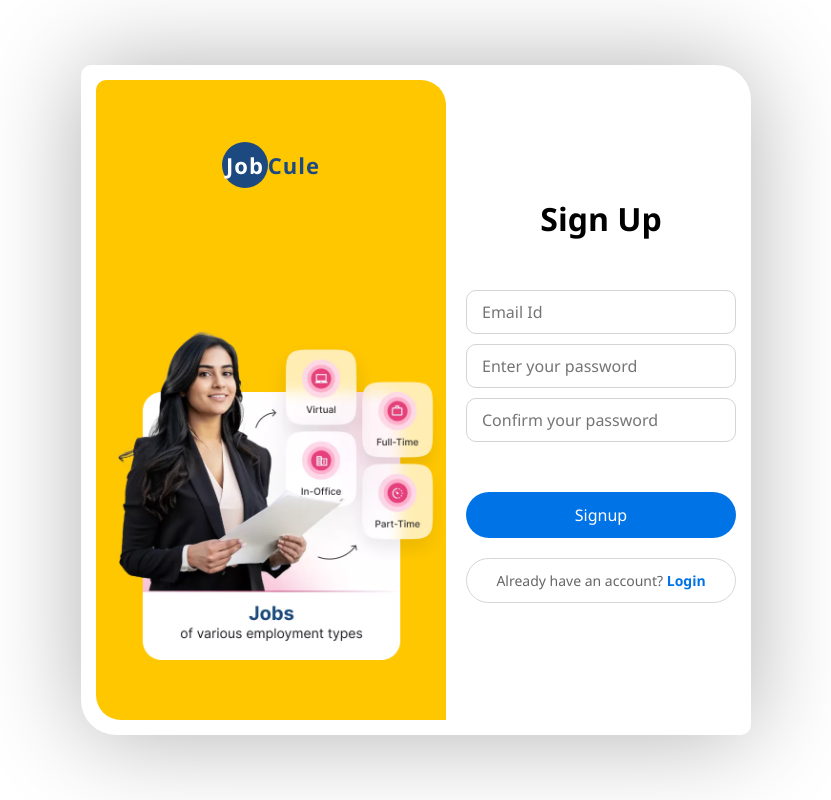
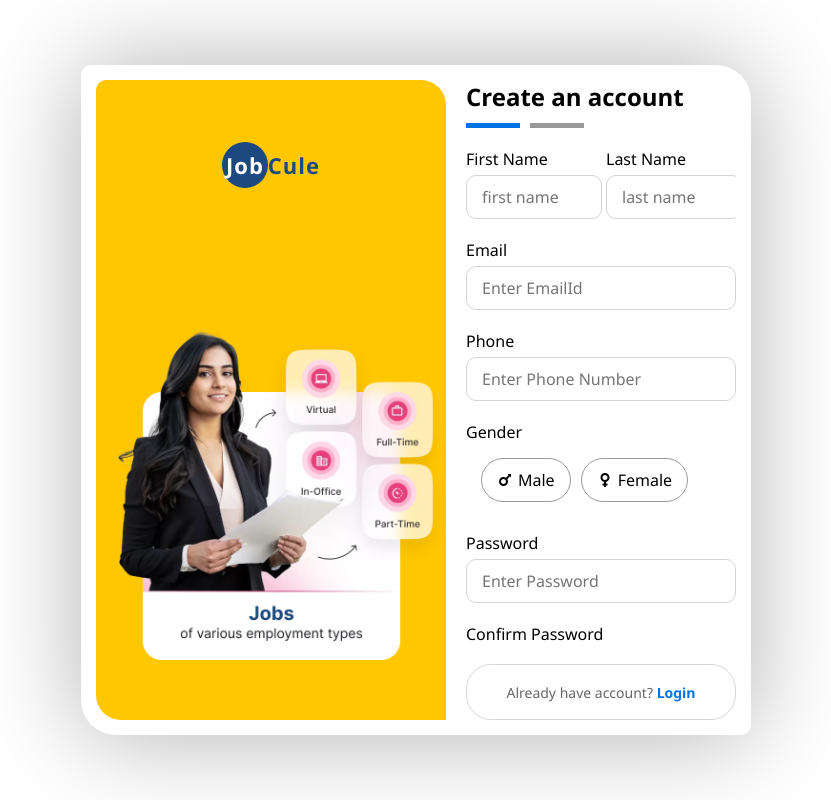
Before and after one commit to kedarlin/job-portal, a React (Vite) app: page /signup in a window 1280 px wide. Shown: the whole page, without its empty margins (224-1055 px from the left). Built offline with nearby package versions, Linux system fonts and the light colour scheme.

Commit message:
updated with signup pages

```diff
--- a/src/App.tsx
+++ b/src/App.tsx
@@ -1,4 +1,4 @@
-import { BrowserRouter as Router, Routes, Route } from "react-router-dom";
+import { BrowserRouter as Router, Routes, Route, Navigate } from "react-router-dom";
 import Login from "./pages/login/login";
 import LandingPage from "./pages/landingPage";
 import JobsPage from "./pages/jobsPage";
@@ -10,9 +10,10 @@ function App() {
   return (
     <Router>
       <Routes>
+        <Route path="/" element={<Navigate to="/login" />} />
         <Route path="/login" element={<Login />} />
         <Route path="/signup" element={<Signup />} />
-        <Route path="/" element={<LandingPage />} />
+        <Route path="/home" element={<LandingPage />} />
         <Route path="/jobs" element={<JobsPage />} />
         <Route path="/internships" element={<InternshipsPage />} />
         <Route path="/applications" element={<ApplicationsPage />} />
--- a/src/components/common/navbar/navbar.tsx
+++ b/src/components/common/navbar/navbar.tsx
@@ -20,7 +20,7 @@ function Navbar() {
       <div className="navbar-content">
         <div className="navbar-left">
           <div
-            onClick={() => handleNavigation("Home", "/")}
+            onClick={() => handleNavigation("Home", "/home")}
             style={{ cursor: "pointer" }}
           >
             <Logo />
--- a/src/pages/internshipsPage.tsx
+++ b/src/pages/internshipsPage.tsx
@@ -1,12 +1,13 @@
 import Footer from "../components/common/footer/footer"
 import Navbar from "../components/common/navbar/navbar"
+import Internships from "../components/layout/internships/internships"
 
 
 const InternshipsPage = () => {
   return (
     <div className="internshipspage">
         <Navbar />
-        <InternshipsPage />
+        <Internships />
         <Footer />
     </div>
   )
--- a/src/pages/jobsPage.tsx
+++ b/src/pages/jobsPage.tsx
@@ -1,3 +1,4 @@
+import Footer from "../components/common/footer/footer"
 import Navbar from "../components/common/navbar/navbar"
 import Jobs from "../components/layout/jobs/jobs"
 
@@ -7,7 +8,7 @@ const JobsPage = () => {
     <div className='jobspage'>
         <Navbar />
         <Jobs />
-        <Navbar />
+        <Footer />
     </div>
   )
 }
--- a/src/pages/signup/signup.css
+++ b/src/pages/signup/signup.css
@@ -34,17 +34,30 @@
 }
 .signup-right{
     flex: 2;
-    align-self: center;
     display: flex;
     flex-direction: column;
-    gap: 50px;
+    gap: 10px;
     width: 100%;
 }
 .signup-title{
-    flex: 3;
-    font-size: 32px;
+    font-size: 24px;
     font-weight: 600;
-    text-align: center;
+    /* text-align: center; */
+}
+.signup-progresses{
+    display: flex;
+    flex-direction: row;
+    align-items: center;
+    gap: 10px;
+}
+.signup-progress{
+    height: 5px;
+    background-color: #999;
+    width: 20%;
+    cursor: pointer;
+}
+.signup-progress.complete{
+    background-color: #0073e6;
 }
 .signup-form{
     flex: 5;
@@ -67,10 +80,10 @@
 }
 .signup-submit-button, .signup-signup-button{
     all: unset;
-    margin-top: 40px;
+    margin-top: 10px;
     text-align: center;
     border-radius: 25px;
-    /* width: 100%; */
+    height: 30px;
     padding: 12px 0;
     color: #fff;
     font-weight: 500;
@@ -78,9 +91,9 @@
     cursor: pointer;
     position: relative;
     z-index: 1;
-    overflow: hidden;
+    /* overflow: hid; */
 }
-.signup-submit-button:before {
+/* .signup-submit-button:before {
     content: "";
     position: absolute;
     top: 0;
@@ -93,7 +106,7 @@
 }
 .signup-submit-button:hover:before {
     left: 0;
-}
+} */
 .signup-signup-button{
     margin-top: 10px;
     background-color: #00000000;
@@ -104,3 +117,87 @@
 .signup-signup-button:hover{
     background-color: #f4f4f4;
 }
+
+
+.signup-auth{
+    flex: 2;
+    margin-top: 10px;
+    display: flex;
+    flex-direction: column;
+    overflow-x: auto;
+    gap: 20px;
+    scrollbar-width: none;
+}
+.signup-auth-names{
+    display: flex;
+    flex-direction: row;
+    align-items: center;
+    justify-content: space-between;
+    gap: 10px;
+}
+.signup-auth-names input{
+    width: 80%;
+}
+.signup-auth-inputbox{
+    display: flex;
+    flex-direction: column;
+    justify-content: left;
+    gap: 5px;
+}
+.signup-auth-genders{
+    display: flex;
+    flex-direction: row;
+    gap: 10px;
+    padding: 10px 15px;
+}
+.signup-auth-gender{
+    display: flex;
+    flex-direction: row;
+    align-items: center;
+    gap: 5px;
+    padding: 10px 15px;
+    border: 1px solid #999;
+    border-radius: 25px;
+    cursor: pointer;
+}
+
+
+
+/* Signup-Details */
+
+.signupdetails{
+    display: flex;
+    flex-direction: column;
+    gap: 10px;
+    overflow-y: auto;
+    scrollbar-width: none;
+}
+.signupdetails-users{
+    display: flex;
+    flex-wrap: wrap;
+    flex-direction: row;
+    gap: 10px;
+    padding: 10px 15px;
+}
+.signupdetails-user{
+    display: flex;
+    flex-direction: row;
+    align-items: center;
+    gap: 5px;
+    padding: 10px 15px;
+    border: 1px solid #999;
+    border-radius: 25px;
+    cursor: pointer;
+}
+.signupdetails-user:hover{
+    background-color: #00000010;
+}
+.signupdetails-user.selected{
+    border-color: #0073e6;
+    color: #0073e6;
+}
+.signup-college, .signup-professional{
+    display: flex;
+    flex-direction: column;
+    gap: 10px;
+}
--- a/src/pages/signup/signup.tsx
+++ b/src/pages/signup/signup.tsx
@@ -2,9 +2,21 @@ import "./signup.css";
 import SignupThumbnail from "../../assets/job_login.png";
 import Logo from "../../components/common/logo/logo";
 import { useNavigate } from "react-router-dom";
+import { useState } from "react";
+import SignupDetails from "./SignupDetails";
+import { FaMars, FaVenus } from "react-icons/fa";
 
 const Signup = () => {
+  enum signupStatusEnum {
+    NoComplete = "noComplete",
+    AuthComplete = "authComplete",
+    Complete = "complete",
+  }
   const navigation = useNavigate();
+
+  const [signupStatus, SetSignupStatus] = useState<signupStatusEnum>(
+    signupStatusEnum.NoComplete
+  );
 
   return (
     <div className="signup-wrap">
@@ -20,39 +32,111 @@ const Signup = () => {
           />
         </div>
         <div className="signup-right">
-          <div className="signup-title">Sign Up</div>
-          <div className="signup-form">
+          <div className="signup-title">Create an account</div>
+          <div className="signup-progresses">
+            <div
+              className={`signup-progress ${
+                signupStatus === "noComplete" || signupStatus === 'authComplete' ? "complete" : ""
+              }`}
+              onClick={() => SetSignupStatus(signupStatusEnum.NoComplete)}
+            />
+            <div
+              className={`signup-progress ${
+                signupStatus === "authComplete" ? "complete" : ""
+              }`}
+            />
+          </div>
+          {signupStatus === "authComplete" ? (
+            <SignupDetails />
+          ) : (
+            <div className="signup-auth">
+              <div className="signup-auth-names">
+                <div className="signup-auth-inputbox">
+                  <label>First Name</label>
+                  <input
+                    type="text"
+                    placeholder="first name"
+                    className="signup-inputs"
+                  />
+                </div>
+                <div className="signup-auth-inputbox">
+                  <label>Last Name</label>
+                  <input
+                    type="text"
+                    placeholder="last name"
+                    className="signup-inputs"
+                  />
+                </div>
+              </div>
+              <div className="signup-auth-inputbox">
+                <label>Email</label>
                 <input
                   type="email"
-              placeholder="Email Id"
+                  placeholder="Enter EmailId"
                   className="signup-inputs"
                 />
-            <p className="signup-error">Please enter valid email</p>
+              </div>
+              <div className="signup-auth-inputbox">
+                <label>Phone</label>
                 <input
                   type="password"
-              placeholder="Enter your password"
+                  placeholder="Enter Phone Number"
                   className="signup-inputs"
                 />
+              </div>
+              <div className="signup-auth-inputbox">
+                <label>Gender</label>
+                <div className="signup-auth-genders">
+                  <div className="signup-auth-gender">
+                    <FaMars />
+                    Male
+                  </div>
+                  <div className="signup-auth-gender">
+                    <FaVenus />
+                    Female
+                  </div>
+                </div>
+              </div>
+              <div className="signup-auth-inputbox">
+                <label>Password</label>
                 <input
                   type="password"
-              placeholder="Confirm your password"
+                  placeholder="Enter Password"
                   className="signup-inputs"
                 />
-            <p className="signup-error">Please enter password</p>
+              </div>
+              <div className="signup-auth-inputbox">
+                <label>Confirm Password</label>
+                <input
+                  type="password"
+                  placeholder="Confirm Password"
+                  className="signup-inputs"
+                />
+              </div>
               <button
                 className="signup-submit-button"
-              onClick={() => navigation("/")}
+                onClick={() => SetSignupStatus(signupStatusEnum.AuthComplete)}
               >
-              Signup
+                Next
               </button>
+            </div>
+          )}
+          {signupStatus === "noComplete" ? (
             <button
               className="signup-signup-button"
               onClick={() => navigation("/login")}
             >
-              Already have an account?{" "}
+              Already have account?{" "}
               <span style={{ color: "#0073e6", fontWeight: "600" }}>Login</span>
             </button>
-          </div>
+          ) : (
+            <button
+              className="signup-submit-button"
+              onClick={() => {SetSignupStatus(signupStatusEnum.Complete); navigation('/');}}
+            >
+              Submit
+            </button>
+          )}
         </div>
       </div>
     </div>
--- /dev/null
+++ b/src/pages/signup/signupDetails.tsx
@@ -0,0 +1,159 @@
+import { BsBag } from "react-icons/bs";
+import "./signup.css";
+import { FaGraduationCap } from "react-icons/fa";
+import { FaBuildingColumns } from "react-icons/fa6";
+import { useState } from "react";
+
+const SignupDetails = () => {
+  enum userTypesEnum {
+    CollegeStudent = "CollegeStudent",
+    Fresher = "Fresher",
+    Professional = "Professional",
+  }
+
+  const [userType, setUserType] = useState<userTypesEnum>();
+
+  return (
+    <div className="signupdetails">
+      <div className="signupdetails-inputbox">
+        <label>User Type</label>
+        <div className="signupdetails-users">
+          <div
+            className={`signupdetails-user ${
+              userType === userTypesEnum.CollegeStudent ? "selected" : ""
+            }`}
+            onClick={() => setUserType(userTypesEnum.CollegeStudent)}
+          >
+            <FaBuildingColumns />
+            College Student
+          </div>
+          <div
+            className={`signupdetails-user ${
+              userType === userTypesEnum.Fresher ? "selected" : ""
+            }`}
+            onClick={() => setUserType(userTypesEnum.Fresher)}
+          >
+            <FaGraduationCap />
+            Fresher
+          </div>
+          <div
+            className={`signupdetails-user ${
+              userType === userTypesEnum.Professional ? "selected" : ""
+            }`}
+            onClick={() => setUserType(userTypesEnum.Professional)}
+          >
+            <BsBag />
+            Professional
+          </div>
+        </div>
+      </div>
+
+      {userType === userTypesEnum.CollegeStudent ||
+      userType === userTypesEnum.Fresher ? (
+        <div className="signup-college">
+          <div className="signup-auth-inputbox">
+            <label>Course/Degree</label>
+            <input
+              type="text"
+              placeholder="Enter Course/Degree name"
+              className="signup-inputs"
+            />
+          </div>
+          <div className="signup-auth-inputbox">
+            <label>Course Specialisation</label>
+            <input
+              type="text"
+              placeholder="Enter Course Specialisation"
+              className="signup-inputs"
+            />
+          </div>
+          <div className="signup-auth-inputbox">
+            <label>First Name</label>
+            <div className="signup-auth-names">
+              <input
+                type="text"
+                placeholder="Start year"
+                className="signup-inputs"
+              />
+              <input
+                type="text"
+                placeholder="End year"
+                className="signup-inputs"
+              />
+            </div>
+          </div>
+          <div className="signup-auth-inputbox">
+            <label>College Name</label>
+            <input
+              type="text"
+              placeholder="Enter College Name"
+              className="signup-inputs"
+            />
+          </div>
+          <div className="signup-auth-inputbox">
+            <label>City</label>
+            <input
+              type="text"
+              placeholder="Enter College City"
+              className="signup-inputs"
+            />
+          </div>
+        </div>
+      ) : userType === userTypesEnum.Professional ? (
+        <div className="signup-professional">
+            <div className="signup-auth-inputbox">
+            <label>Total Work Experience</label>
+            <input
+              type="text"
+              placeholder="Enter Experience in years"
+              className="signup-inputs"
+            />
+          </div>
+          <div className="signup-auth-inputbox">
+            <label>Current Job Role</label>
+            <input
+              type="text"
+              placeholder="Enter Job Role"
+              className="signup-inputs"
+            />
+          </div>
+          <div className="signup-auth-inputbox">
+            <label>Current Company</label>
+            <input
+              type="text"
+              placeholder="Enter Company Name"
+              className="signup-inputs"
+            />
+          </div>
+          <div className="signup-auth-inputbox">
+            <label>Duration</label>
+            <div className="signup-auth-names">
+              <input
+                type="text"
+                placeholder="Start year"
+                className="signup-inputs"
+              />
+              <input
+                type="text"
+                placeholder="End year"
+                className="signup-inputs"
+              />
+            </div>
+          </div>
+          <div className="signup-auth-inputbox">
+            <label>City</label>
+            <input
+              type="text"
+              placeholder="Enter Company City"
+              className="signup-inputs"
+            />
+          </div>
+        </div>
+      ) : (
+        <></>
+      )}
+    </div>
+  );
+};
+
+export default SignupDetails;
```
Lines whose indentation alone changed are shown as unchanged.
